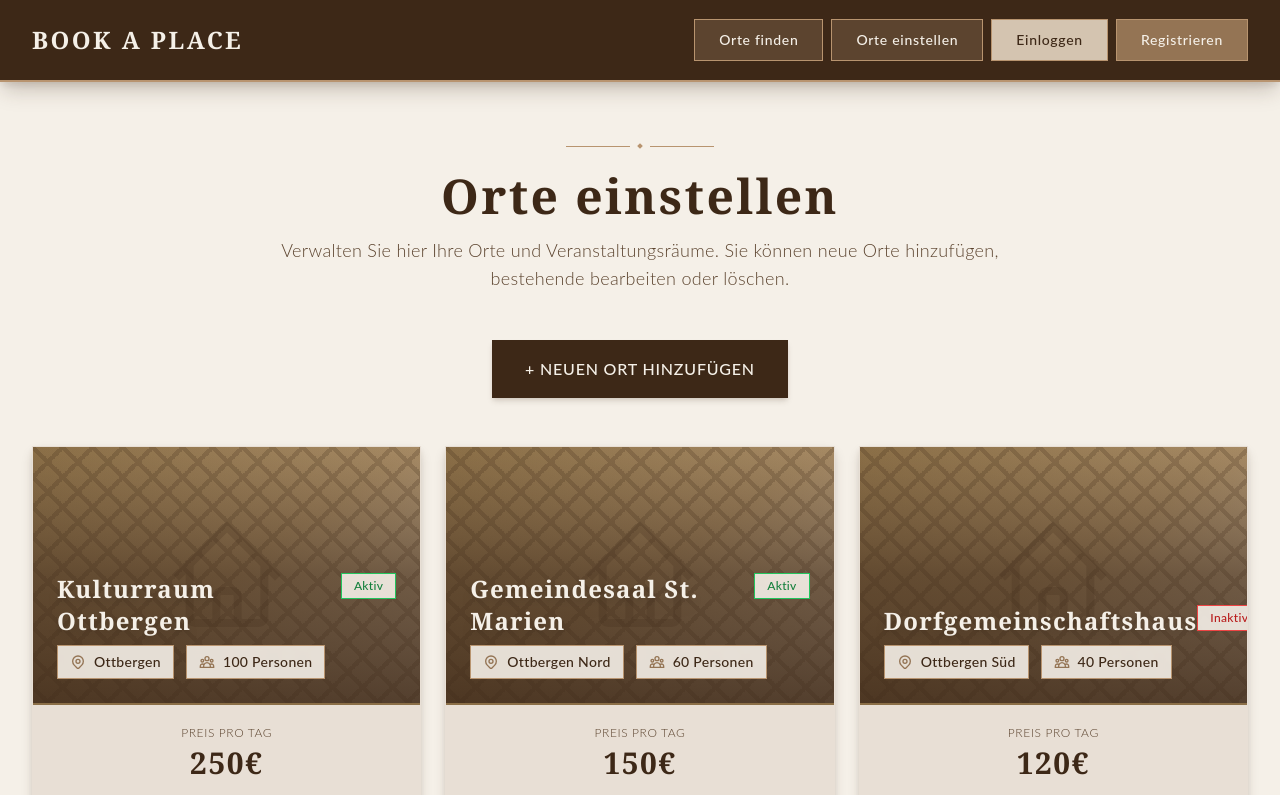
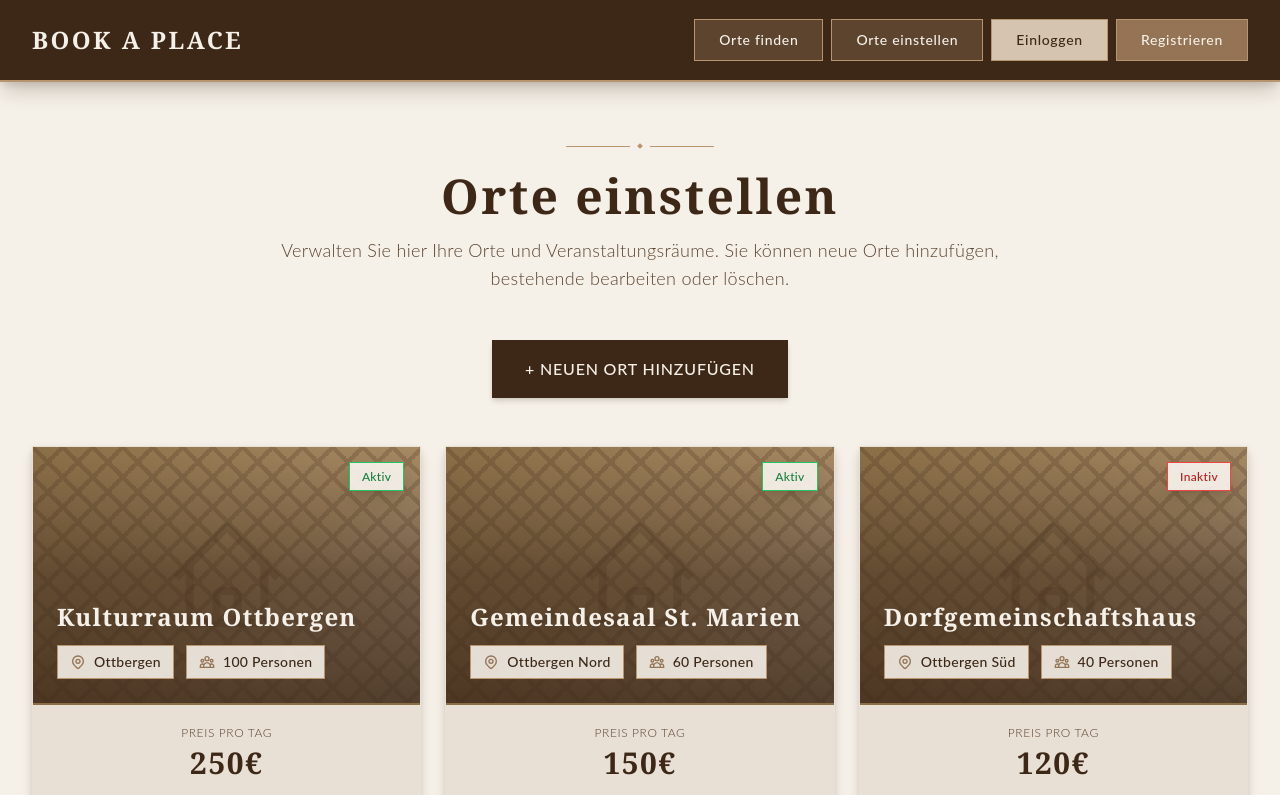
Before and after one commit to giffynuss/OttbergenLocations-Frontend, a Vue app in the folder OttbergenLocations-Frontend/: page /manage-places in a window 1280 px wide. Shown: the top 795 px of the page. Built offline with nearby package versions, Linux system fonts and the light colour scheme.

Commit message:
Adjustment Statusanzeige

```diff
--- a/OttbergenLocations-Frontend/src/views/ManagePlacesView.vue
+++ b/OttbergenLocations-Frontend/src/views/ManagePlacesView.vue
@@ -42,6 +42,18 @@
             <!-- Dekoratives Muster im Hintergrund -->
             <div class="absolute inset-0 opacity-20" style="background-image: linear-gradient(45deg, transparent 45%, currentColor 45%, currentColor 55%, transparent 55%), linear-gradient(-45deg, transparent 45%, currentColor 45%, currentColor 55%, transparent 55%); background-size: 30px 30px; color: var(--color-luxury-dark);"></div>
 
+            <!-- Status Badge - Oben rechts -->
+            <div class="absolute top-4 right-4 z-20">
+              <span
+                class="px-3 py-1.5 text-xs font-medium border shadow-lg"
+                :class="place.active
+                  ? 'bg-luxury-ivory/95 text-green-700 border-green-500'
+                  : 'bg-luxury-ivory/95 text-red-700 border-red-500'"
+              >
+                {{ place.active ? 'Aktiv' : 'Inaktiv' }}
+              </span>
+            </div>
+
             <!-- Hintergrund Icon -->
             <svg class="absolute top-1/2 left-1/2 transform -translate-x-1/2 -translate-y-1/2 w-32 h-32 text-luxury-dark opacity-20" fill="none" stroke="currentColor" viewBox="0 0 24 24">
               <path stroke-linecap="square" stroke-linejoin="miter" stroke-width="1.5" d="M3 12l2-2m0 0l7-7 7 7M5 10v10a1 1 0 001 1h3m10-11l2 2m-2-2v10a1 1 0 01-1 1h-3m-6 0a1 1 0 001-1v-4a1 1 0 011-1h2a1 1 0 011 1v4a1 1 0 001 1m-6 0h6"></path>
@@ -52,19 +64,10 @@
 
             <!-- Text über dem Bild -->
             <div class="absolute inset-0 p-6 flex flex-col justify-end z-10">
-              <div class="flex justify-between items-start mb-2">
-                <h3 class="font-luxury text-2xl font-bold text-luxury-ivory tracking-luxury drop-shadow-lg">
-                  {{ place.title }}
-                </h3>
-                <span
-                  class="px-3 py-1 text-xs font-medium border"
-                  :class="place.active
-                    ? 'bg-luxury-ivory/90 text-green-700 border-green-500'
-                    : 'bg-luxury-ivory/90 text-red-700 border-red-500'"
-                >
-                  {{ place.active ? 'Aktiv' : 'Inaktiv' }}
-                </span>
-              </div>
+              <!-- Titel -->
+              <h3 class="font-luxury text-2xl font-bold text-luxury-ivory tracking-luxury drop-shadow-lg mb-3">
+                {{ place.title }}
+              </h3>
 
               <!-- Details -->
               <div class="flex flex-wrap items-center gap-3 text-sm">
```
